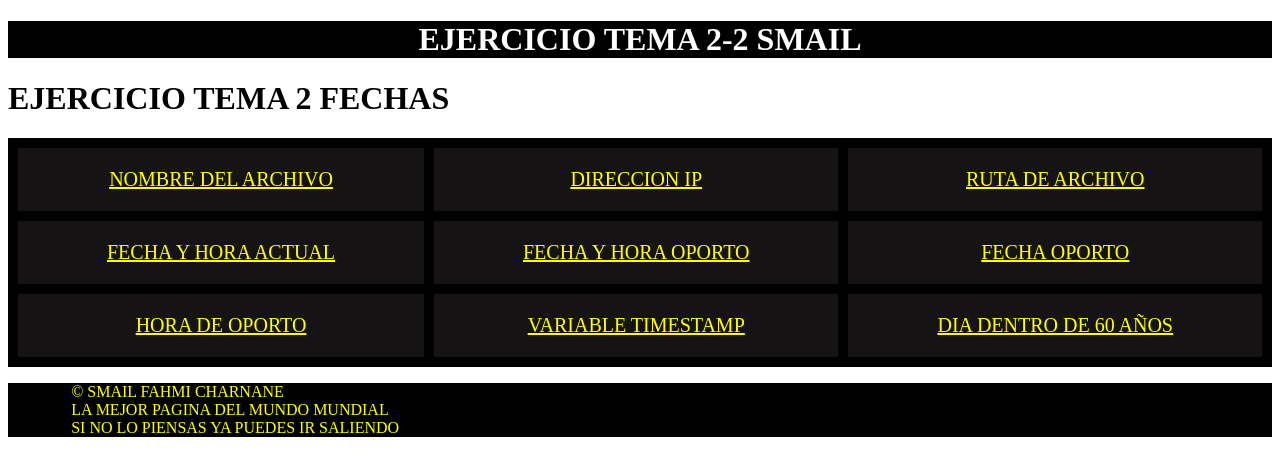
After one commit to smailfahmi/html, a PHP site: page /tema2/ejerciciotm2_2/index.php in a window 1280 px wide. The commit adds this page. Shown: the top 476 px of the page. Run offline with PHP 8.4, Linux system fonts and the light colour scheme.

Commit message:
i/0410-1800

```diff
--- /dev/null
+++ b/fragmentos/footer.html
@@ -0,0 +1,7 @@
+<footer>
+  <p>
+    &copy SMAIL FAHMI CHARNANE <br />
+    LA MEJOR PAGINA DEL MUNDO MUNDIAL <br />
+    SI NO LO PIENSAS YA PUEDES IR SALIENDO
+  </p>
+</footer>
--- /dev/null
+++ b/fragmentos/header.html
@@ -0,0 +1,3 @@
+<header>
+<h1>EJERCICIO TEMA 2-2 SMAIL</h1>
+</header>
--- /dev/null
+++ b/tema2/ejerciciotm2_2/css/style.css
@@ -0,0 +1,34 @@
+footer {
+    background-color: black;
+    color: yellow;
+    padding-left: 5%;
+
+}
+
+header {
+    background-color: black;
+    text-align: center;
+    color: white;
+}
+
+.grid-container {
+    display: grid;
+    grid-template-columns: auto auto auto;
+    gap: 10px;
+    background-color: #000000;
+    padding: 10px;
+  }
+
+  .grid-container > div {
+    background-color: rgba(27, 24, 24, 0.8);
+    text-align: center;
+    padding: 20px 0;
+    font-size: 20px;
+
+
+  }
+
+  /* .item1 {
+    grid-column-start: 1;
+    grid-column-end: 3;
+  } */
--- /dev/null
+++ b/tema2/ejerciciotm2_2/index.php
@@ -0,0 +1,60 @@
+<!DOCTYPE html>
+<html lang="en">
+
+<head>
+    <meta charset="UTF-8">
+    <meta name="viewport" content="width=device-width, initial-scale=1.0">
+    <title>Home</title>
+    <link rel="stylesheet" href="./css/style.css">
+</head>
+
+<body>
+
+    <?php
+    include("../../fragmentos/header.html");
+
+    ?>
+
+    <h1>EJERCICIO TEMA 2 FECHAS</h1>
+    <div class="grid-container">
+
+        <div class="item1">
+            <a href="php/nombredelarchivo.php " style="color: yellow">NOMBRE DEL ARCHIVO</a>
+        </div>
+        <div class="item2">
+            <a href="php/direccionIP.php " style="color: yellow">DIRECCION IP</a>
+        </div>
+        <div class="item3">
+            <a href="php/mostrarpath.php" style="color: yellow">RUTA DE ARCHIVO </a>
+        </div>
+        <div class="item4">
+            <a href="php/fechaHoy.php" style="color: yellow">FECHA Y HORA ACTUAL </a>
+        </div>
+        <div class="item5">
+            <a href="php/fechaOporto.php" style="color: yellow"> FECHA Y HORA OPORTO </a>
+        </div>
+        <div class="item6">
+            <a href="" style="color: yellow"> FECHA OPORTO </a>
+        </div>
+        <div class="item7">
+            <a href="" style="color: yellow">HORA DE OPORTO </a>
+        </div>
+        <div class="item8">
+            <a href="" style="color: yellow">VARIABLE TIMESTAMP</a>
+        </div>
+        <div class="item9">
+            <a href="" style="color: yellow"> DIA DENTRO DE 60 AÑOS</a>
+        </div>
+    </div>
+
+
+
+
+
+
+    <?php
+    include("../../fragmentos/footer.html");
+    ?>
+</body>
+
+</html>
--- /dev/null
+++ b/tema2/ejerciciotm2_2/php/fechaHoy.php
@@ -0,0 +1,3 @@
+<?php
+$hoy = strtotime("now");
+echo "<p>" . date("y/m/d H:i:s", $hoy) . "</p>";
--- /dev/null
+++ b/tema2/ejerciciotm2_2/php/fechaOporto.php
@@ -0,0 +1,3 @@
+<?php
+date_default_timezone_set("Europa/Oporto");
+echo date_default_timezone_get("y/m/d H:i:s");
```
Also changed, not shown: tema2/ejerciciotm2_2/php/direccionIP.php (added, +8 -0 lines), tema2/ejerciciotm2_2/php/mostrarpath.php (added, +10 -0 lines), tema2/ejerciciotm2_2/php/nombredelarchivo.php (added, +9 -0 lines), tema2/fecha.php (+19 -2 lines), tema2/mi pagina entera/footer.html (deleted, +0 -11 lines), tema2/mi pagina entera/index.php (deleted, +0 -13 lines), tema2/mi pagina entera/header.html (deleted), tema2/mi pagina entera/oferta.php (deleted).
